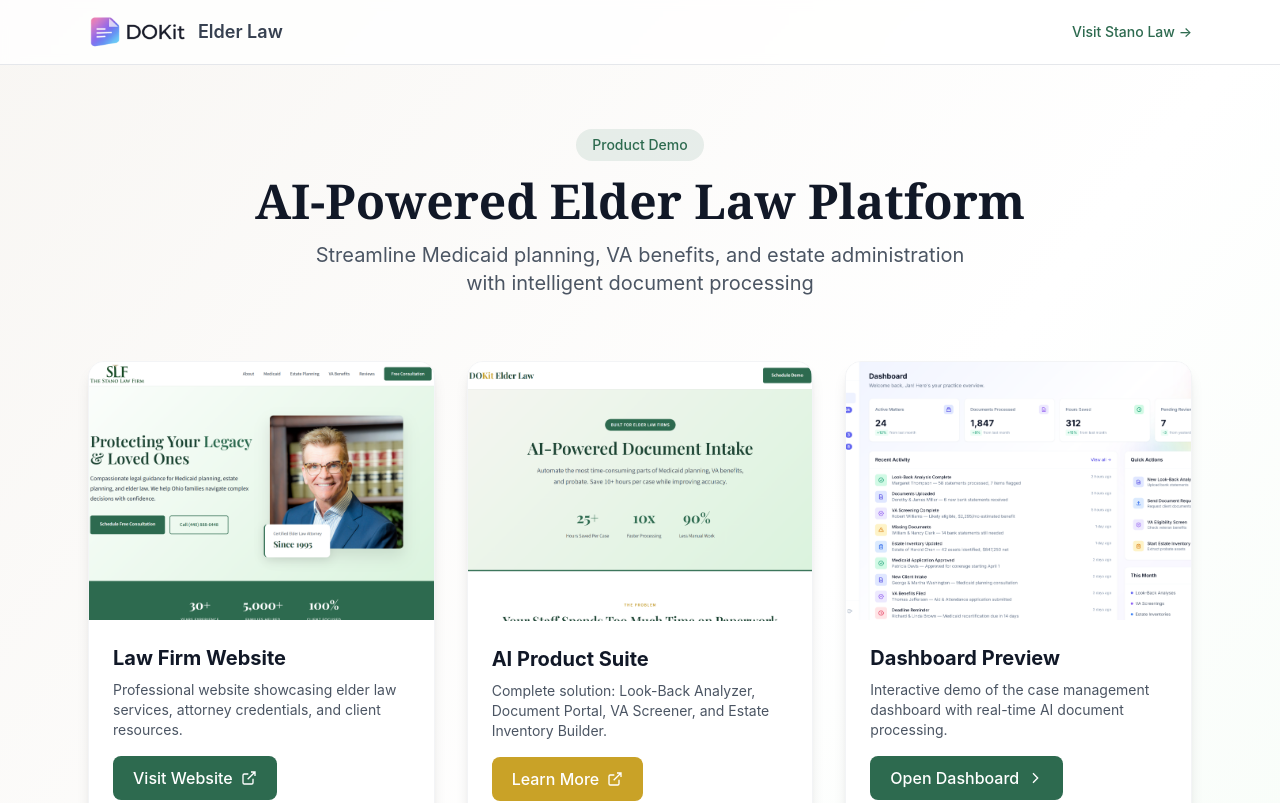
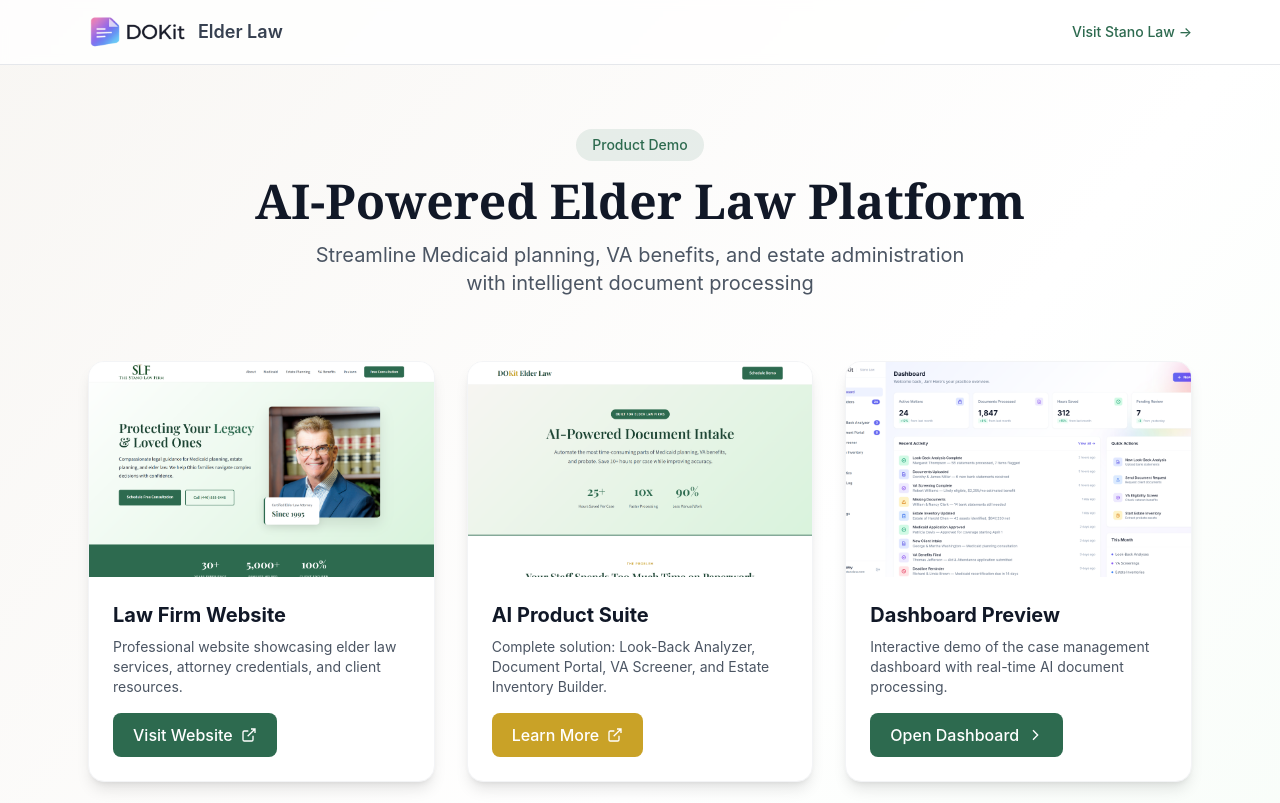
Before and after one commit to CoHoast/stano-law, a Next.js app: page /demo in a window 1280 px wide. Shown: the top 803 px of the page. Built offline with nearby package versions, Linux system fonts and the light colour scheme.

Commit message:
Wider card aspect ratio (16/10) to show full screenshot width

```diff
--- a/src/app/demo/page.tsx
+++ b/src/app/demo/page.tsx
@@ -41,7 +41,7 @@
         <div className="grid md:grid-cols-3 gap-8 mb-16">
           {/* Card 1: Marketing Website */}
           <div className="bg-white rounded-2xl shadow-lg border border-gray-100 overflow-hidden hover:shadow-xl transition-shadow">
-            <div className="aspect-[4/3] overflow-hidden bg-gray-50">
+            <div className="aspect-[16/10] overflow-hidden bg-gray-50">
               <img
                 src="/demo-marketing.png"
                 alt="Stano Law Firm Website"
@@ -68,7 +68,7 @@
 
           {/* Card 2: Product Suite */}
           <div className="bg-white rounded-2xl shadow-lg border border-gray-100 overflow-hidden hover:shadow-xl transition-shadow">
-            <div className="aspect-[4/3] overflow-hidden bg-gray-50">
+            <div className="aspect-[16/10] overflow-hidden bg-gray-50">
               <img
                 src="/demo-products.png"
                 alt="DOKit Elder Law Products"
@@ -95,7 +95,7 @@
 
           {/* Card 3: Dashboard Preview */}
           <div className="bg-white rounded-2xl shadow-lg border border-gray-100 overflow-hidden hover:shadow-xl transition-shadow">
-            <div className="aspect-[4/3] overflow-hidden bg-gray-50">
+            <div className="aspect-[16/10] overflow-hidden bg-gray-50">
               <img
                 src="/demo-dashboard.png"
                 alt="Dashboard Preview"
```
